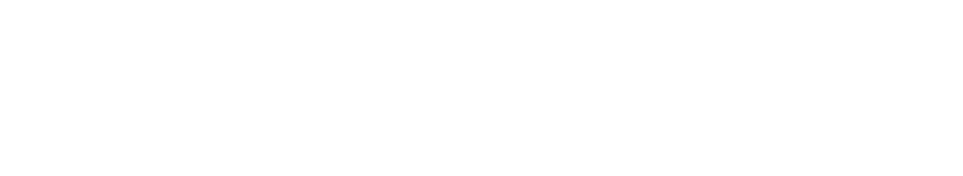
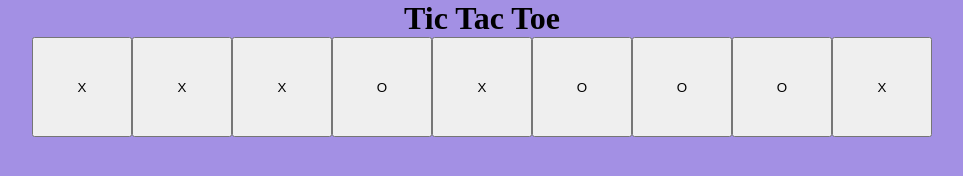
Before and after one commit to diwanshu009/JavaScript-series, a plain HTML site: page 01_TicTacToe/index.html in a window 1280 px wide. Shown: the whole page, without its empty margins (158-1121 px from the left). Drawn offline with Linux system fonts and the light colour scheme.

Commit message:
Basic structure!!

```diff
--- a/01_TicTacToe/index.html
+++ b/01_TicTacToe/index.html
@@ -5,7 +5,22 @@
     <meta name="viewport" content="width=device-width, initial-scale=1.0">
     <title>Tic-Tac-Toe</title>
 </head>
+<link rel="stylesheet" href="style.css">
 <body>
-
+    <h1>Tic Tac Toe</h1>
+    <div class="container">
+        <div class="game">
+            <button class="box">X</button>
+            <button class="box">X</button>
+            <button class="box">X</button>
+            <button class="box">O</button>
+            <button class="box">X</button>
+            <button class="box">O</button>
+            <button class="box">O</button>
+            <button class="box">O</button>
+            <button class="box">X</button>
+        </div>
+    </div>
 </body>
+<script src="game.js"></script>
 </html>
--- a/01_TicTacToe/style.css
+++ b/01_TicTacToe/style.css
@@ -0,0 +1,23 @@
+*{
+    margin: 0;
+    padding: 0;
+}
+body{
+    background-color: #A390E4;
+    text-align:center;
+}
+.container{
+    text-align:center;
+    display: flex;
+    justify-content: center;
+    align-items: center;
+}
+.game{
+    display:flex;
+    justify-content: center;
+    align-items: center;
+}
+.box{
+    height:100px;
+    width:100px;
+}
```
